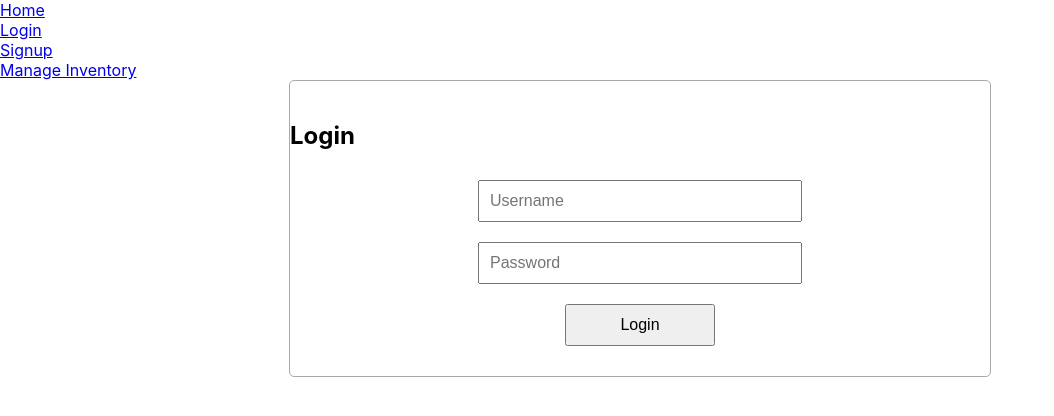
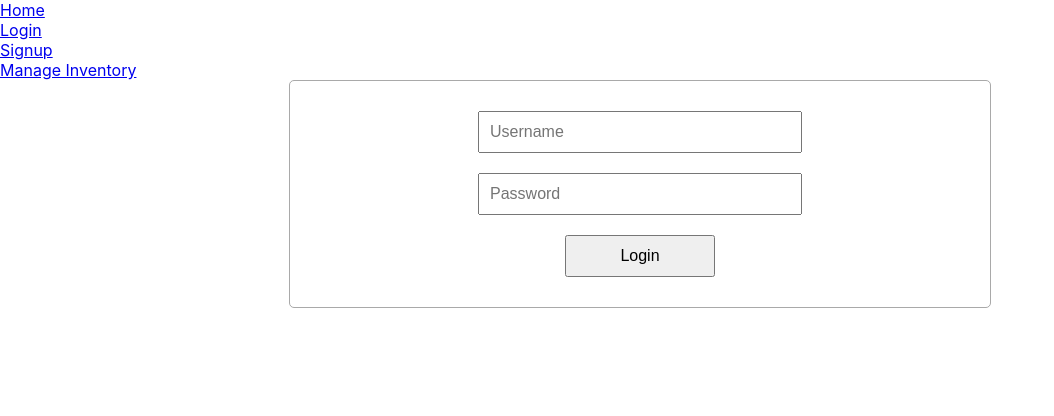
Before and after one commit to build-week-ill-serve-soup/daisy-front-end, a React (Create React App) app in the folder soup-app/: page /login in a window 1280 px wide. Shown: the top 416 px of the page, without its empty margins (0-1054 px from the left). Built offline with nearby package versions, Linux system fonts and the light colour scheme.

Commit message:
Updating Login.js component

```diff
--- a/soup-app/src/components/login/Login.js
+++ b/soup-app/src/components/login/Login.js
@@ -1,31 +1,14 @@
 import React, { Component } from 'react'
 import axios from 'axios'
-import LoginForm from './LoginForm';
 
-class Login extends Component {
-    render() {
-        return (
-            <div className='login'>
-                <LoginForm />
-            </div>
-        )
-    }
-
-}
-
-export default Login
-
-
-
-
-/*
 export class Login extends Component {
-    state = {
-        credentials: {
+    constructor(props) {
+        super(props);
+        this.state = {
             username: '',
             password: ''
         }
-    };
+    }
 
     handleChange = e => {
         this.setState({
@@ -36,27 +19,6 @@ export class Login extends Component {
         });
       }
 
-    login = e => {
-        e.preventDefault();
-        let creds = {
-            name: e.target[0].value,
-            password: e.target[1].value,
-        }
-        axios
-            .post(
-                'https://kitchen-soup-backend.herokuapp.com/api/users/login',
-                creds)
-
-            .then(res => {
-                this.setState({ token: res.data.token })
-                localStorage.setItem("token", res.data.token)
-                this.setState({ loggedIn: true });
-            })
-            .catch(err => {
-                console.log(err)
-            });
-    }
-
     render() {
         return (
             <div className="login-form">
@@ -64,13 +26,13 @@ export class Login extends Component {
                     <input
                         type="text"
                         placeholder="Username"
-                        value={this.state.credentials.username}
+                        value={this.state.username}
                         onChange={this.handleChange}
                     />
                     <input
                         type="password"
                         placeholder="Password"
-                        value={this.state.credentials.password}
+                        value={this.state.password}
                         onChange={this.handleChange}
                     />
                     <button
@@ -84,4 +46,3 @@ export class Login extends Component {
 }
 
 export default Login
-*/
```
